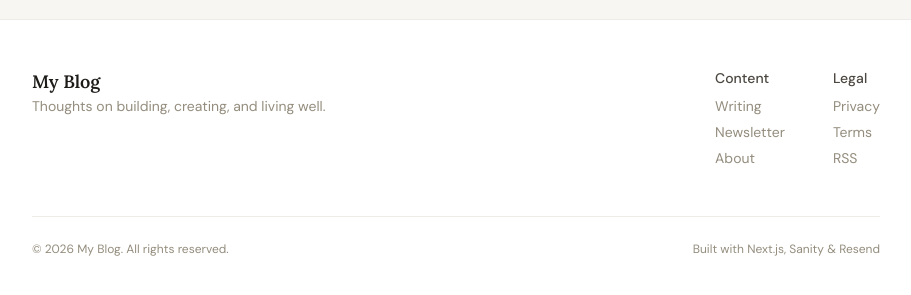
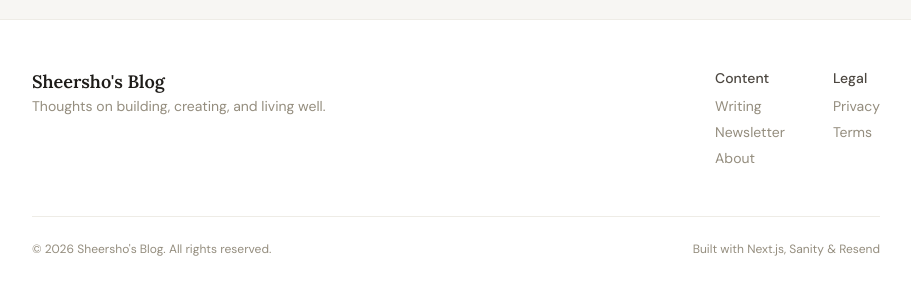
Before and after one commit to sheersho/my-blog, a Next.js app: page /newsletter in a window 1280 px wide. Shown: the part 1160-1455 px from the top of the page, without its empty margins (184-1095 px from the left). Built offline with nearby package versions, Linux system fonts and the light colour scheme; no server answers.

Commit message:
added subtle changes

```diff
--- a/src/components/Footer.tsx
+++ b/src/components/Footer.tsx
@@ -2,7 +2,7 @@ import Link from 'next/link'
 
 export function Footer() {
   const year = new Date().getFullYear()
-  const siteName = process.env.NEXT_PUBLIC_SITE_NAME ?? 'My Blog'
+  const siteName = process.env.NEXT_PUBLIC_SITE_NAME ?? "Sheersho's Blog"
 
   return (
     <footer className="border-t border-ink-100 bg-white mt-24">
@@ -33,7 +33,6 @@ export function Footer() {
               <nav className="space-y-1.5">
                 <Link href="/privacy" className="block text-ink-400 hover:text-ink-700 transition-colors">Privacy</Link>
                 <Link href="/terms" className="block text-ink-400 hover:text-ink-700 transition-colors">Terms</Link>
-                <Link href="/rss.xml" className="block text-ink-400 hover:text-ink-700 transition-colors">RSS</Link>
               </nav>
             </div>
           </div>
```
